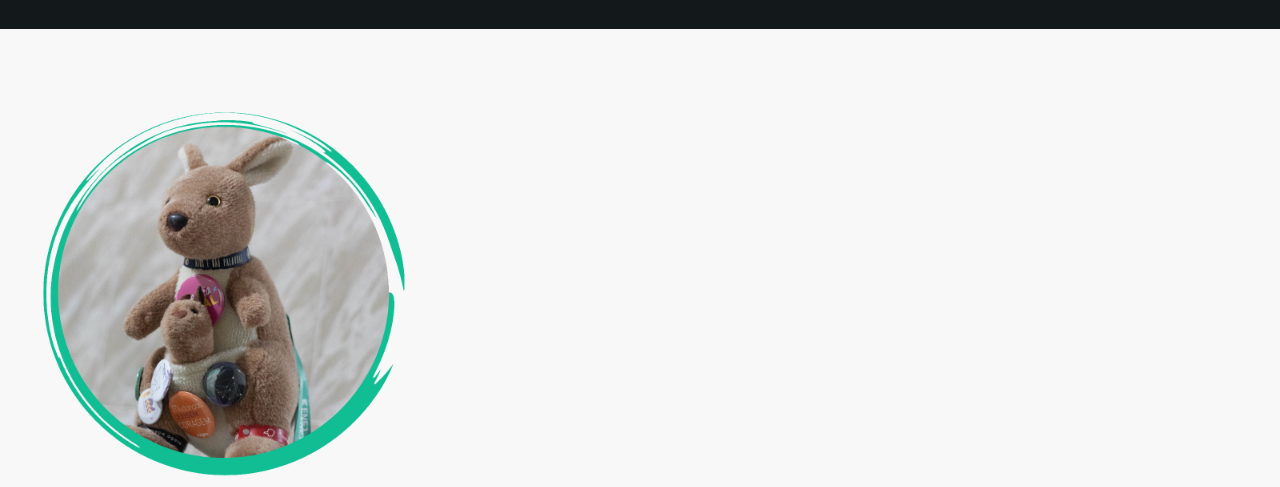
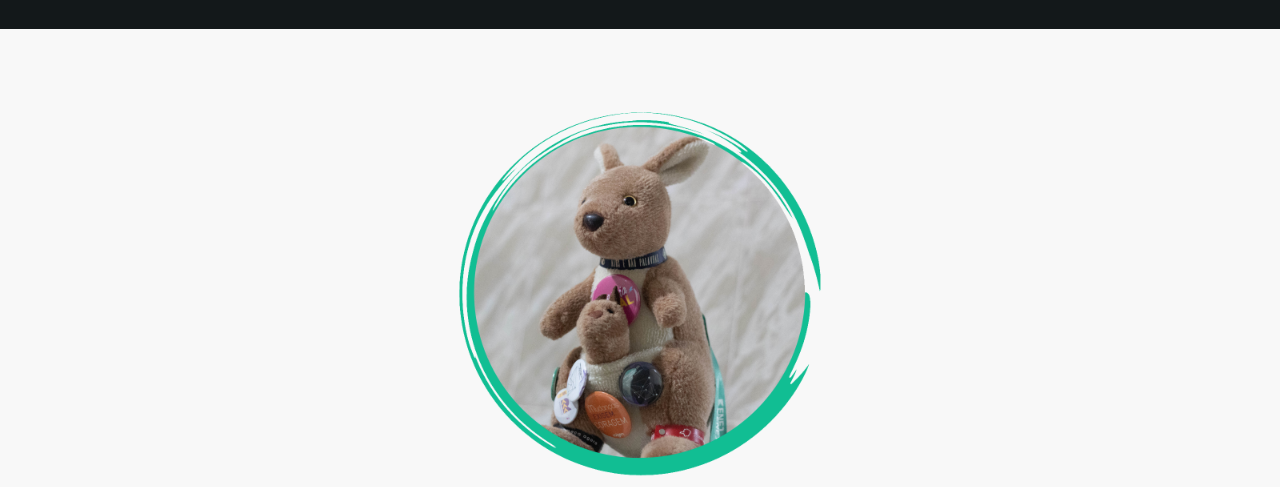
Before and after one commit to gsouza2313/sally-landing-page, a website: page src/index.html in a window 1280 px wide. Shown: the part 83-570 px from the top of the page. Drawn offline with Linux system fonts and the light colour scheme.

Commit message:
feat: atualizada seção hero para que sally fique centralizada

```diff
--- a/src/index.html
+++ b/src/index.html
@@ -16,7 +16,7 @@
         </div>
         <div class="size-8"><img src="img/wh.png" alt="hambúrguer branco"></div>
     </header>
-    <section class="px-6 py-16 bg-white">
+    <section class="px-6 py-16 bg-white flex flex-col items-center">
         <div class="max-w-100 max-h-100">
             <img src="./img/sally.png" alt="sally, mascote da bs">
         </div>
```
Also changed, not shown: src/output.css.
